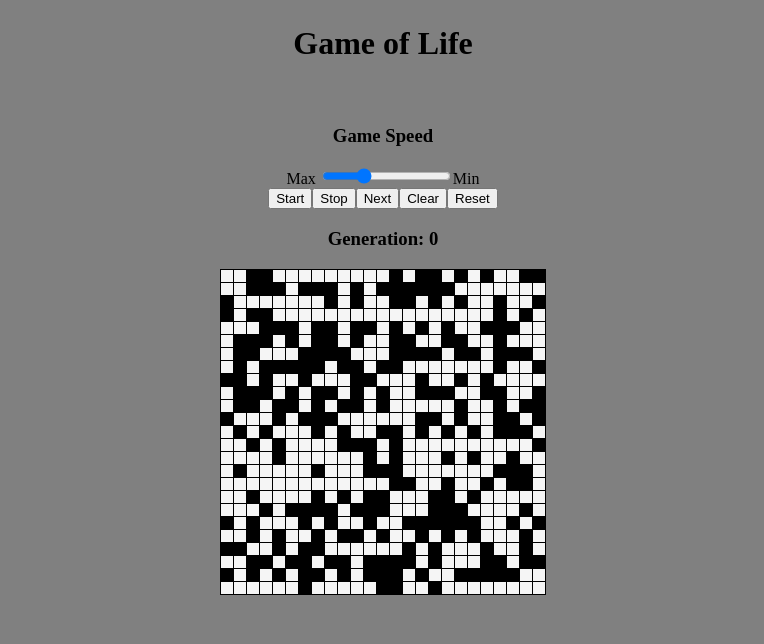
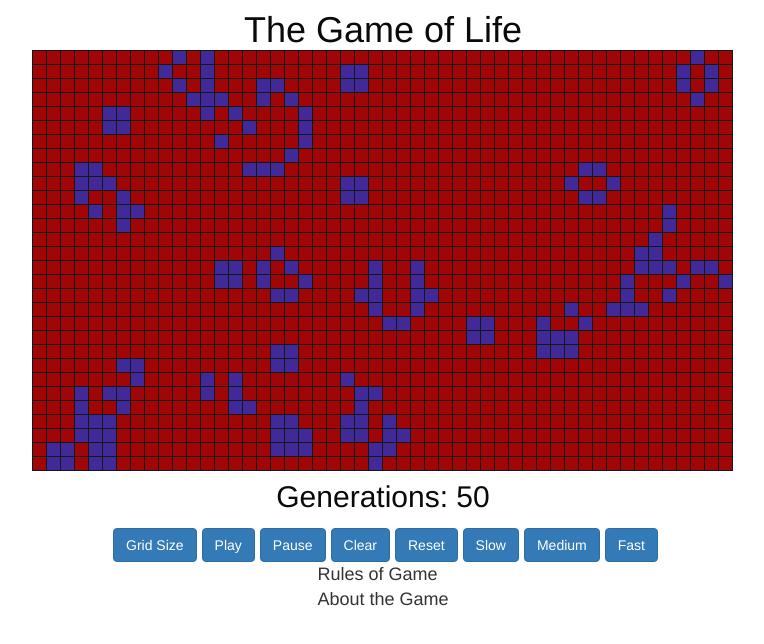
Before and after one commit to gmgower/GameOfLife, a React (Create React App) app: page / in a window 1280 px wide. Shown: the top 644 px of the page, without its empty margins (257-1021 px from the left). Built offline with nearby package versions, Linux system fonts and the light colour scheme.

Commit message:
Refactor

```diff
--- a/package.json
+++ b/package.json
@@ -6,9 +6,13 @@
     "@testing-library/jest-dom": "^4.2.4",
     "@testing-library/react": "^9.3.2",
     "@testing-library/user-event": "^7.1.2",
+    "bootstrap": "^4.5.0",
     "react": "^16.13.1",
+    "react-bootstrap": "^1.0.1",
     "react-dom": "^16.13.1",
-    "react-scripts": "3.4.1"
+    "react-redux": "^7.2.0",
+    "react-scripts": "3.4.1",
+    "redux": "^4.0.5"
   },
   "scripts": {
     "start": "react-scripts start",
--- a/public/index.html
+++ b/public/index.html
@@ -15,6 +15,7 @@
       user's mobile device or desktop. See https://developers.google.com/web/fundamentals/web-app-manifest/
     -->
     <link rel="manifest" href="%PUBLIC_URL%/manifest.json" />
+      <link rel="stylesheet" href="https://maxcdn.bootstrapcdn.com/bootstrap/3.3.7/css/bootstrap.min.css">
     <!--
       Notice the use of %PUBLIC_URL% in the tags above.
       It will be replaced with the URL of the `public` folder during the build.
--- a/src/App.css
+++ b/src/App.css
@@ -1,72 +1,92 @@
 body {
-  color: black;
-  background-color: #808080;
+  margin: 0;
 }
 
-table {
-  margin: 0 auto;
-  border-collapse: collapse;
-  background-color: #f5f5f5;
+.box {
+  display: inline-block;
+  border: 1px solid rgb(19, 25, 27);
+  width: 15px;
+  height: 15px;
+  margin-left: -1px;
+  margin-bottom: -1px;
+  }
+
+.off {
+  background-color: rgb(161, 6, 6);
 }
 
-td {
-  width: 10px;
-  height: 10px;
-  border: 1px solid black;
+.on {
+  background-color: 	rgb(65, 41, 151);
 }
 
-.alive {
-  background-color: black;
+.box:hover {
+  background: #00CCFF;
 }
 
-.container {
-  display: flex;
-  align-content: center;
-  justify-content: center;
-  flex-wrap: wrap;
+.center {
+  margin: auto;
+  display: table;
+  margin-top: 15px;
 }
 
-h1 {
-  text-align: center;
-  margin: 2% 0 5% 0;
+.grid {
+  width: 150px;
+  line-height: 0;
+  margin: auto;
+  box-shadow: 0px 0px 20px white;
+  /* margin: 80px 20px; */
 }
 
-.left {
-  width: 35%;
+h1, h2, h3, h4 {
+  color: rgb(10, 10, 10);
+  margin: auto;
   text-align: center;
+  width: 50%;
+  margin-top: 10px;
 }
 
+/* h4 {
+  margin-top: 0px;
+} */
+/* .dropdown-menu .ul .li .a{
+  list-style-type: circle;
+} */
 
-.right {
-  width: 35%;
+/* .dropdown-item{
+  list-style-type: circle;
+} */
+
+/*
+li, p {
   text-align: center;
+} */
+
+.btn-toolbar {
+  display: flex;
+  margin-left: 5px;
+
 }
 
-h2 {
-  text-align: center;
+summary {
+  /* text-align: left; */
+  font-size: large;
 }
 
+.info-container {
+  /* width: 900px; */
+  display: flex;
+  /* flex-wrap: wrap; */
+  justify-content: center;
 
-.App {
-  text-align: center;
 }
 
-/* .controls {
-  margin-bottom: 1rem;
-  display: flex;
-  flex-direction: row;
-  justify-content: center;
-} */
+.info-details {
+      text-indent: -11px;
 
-/* .controls *:not(:first-child) {
-  margin-left: 1rem;
-} */
+}
 
-/* .controls input {
-  width: 40px;
-} */
+.li-info {
+  padding: 0px 50px;
+  list-style-type: none;
 
-.world {
-  display: flex;
-  flex-direction: column;
 }
--- a/src/App.js
+++ b/src/App.js
@@ -1,262 +1,226 @@
-import React, {Component} from 'react';
+import React from 'react';
+import Buttons from './components/Buttons';
+import Grid from './components/Grid';
 import './App.css';
 
-// Size of world
-const totalWorldRows = 25;
-const totalWorldColumns = 25;
+const operations = [
+  [0, 1],
+  [0, -1],
+  [1, -1],
+  [-1, 1],
+  [1, 1],
+  [-1, -1],
+  [1, 0],
+  [-1, 0],
+];
 
-// The function's parameter defaults to less than 40% chance of being alive
-const newWorldStatus = (cellStatus = () => Math.random() < 0.4) => {
-  const grid = [];
-  // The number of arrays within the main array will match the number of rows
-  for (let row = 0; row < totalWorldRows; row++) {
-    grid[row] = [];
-    // the number of values within each of these arrays will match the number of columns
-    for (let column = 0; column < totalWorldColumns; column++) {
-      // Each boolean value will represent that state of each cell: 'alive' or 'dead'
-      grid[row][column] = cellStatus();
-    }
+class App extends React.Component {
+  constructor() {
+    super();
+    this.speed = 100;
+    this.rows = 30;
+    this.cols = 50;
+    //Setting the state which is the inital data it holds , with the first generation begining at zero and the gridFull key is assigned to the value of both
+    // Arrays by first filling the rows with all the elements inside of the array this.cols which will first begin with nothing
+    this.state = {
+      generation: 0,
+      // this is what the full grid is gonna be like we are creating an array that is as big as the rows variable and we are going to fill that with a map where
+      // we are gonna create another array which is as big as the cols variable and each element in that array is false this is ceating a 30 x 50 grid which is
+      // a two dimentional array and every element is set to false every grid cell is turned off to begin with
+      gridFull: Array(this.rows)
+        .fill()
+        .map(() => Array(this.cols).fill(false)),
+    };
   }
-  return grid;
-};
-
-// Func that receives that state of the whole world status and toggle method
-const WorldGrid = ({ worldStatus, onToggleCell }) => {
-  // Method that allows users to toggle the status of individual cells as props
-  const handleClick = (row, column) => onToggleCell(row, column);
-
-  // Each cell is represented by a table's <td> tag
-  const tr = [];
-  for (let row = 0; row < totalWorldRows; row++) {
-    const td = [];
-    for (let column = 0; column < totalWorldColumns; column++) {
-      // Clicking on cell call method being called with the cell's row and column location as arguments
-      td.push(
-        <td
-          key={`${row}, ${column}`}
-          // className attr whose value is dependent on the boolean value of the corresponding world cell
-          className={worldStatus[row][column] ? 'alive' : 'dead'}
-          onClick={() => handleClick(row, column)}
-        />
-      );
-    }
-    tr.push(<tr key={row}>{td}</tr>);
-  }
-  return (
-    <table>
-      <tbody>{tr}</tbody>
-    </table>
-  );
-};
-
-// Function component that creates a slider to change the speed of iterations
-const Slider = ({ speed, onSpeedChange }) => {
-  const handleChange = (e) => onSpeedChange(e.target.value);
-
-  return (
-    <input
-      type='range'
-      min='0'
-      max='1000'
-      step='50'
-      // current speed state
-      value={speed}
-      // method to handle the speed change as props
-      onChange={handleChange}
-    />
-  );
-};
-
-class App extends Component {
-  state = {
-    // When game starts, the world's cells status will be return by the func that generates a new world status
-    worldStatus: newWorldStatus(),
-    // World runs
-    isWorldRunning: false,
-    // Default Speed
-    speed: 300,
-    // Generation starts at 0
-    generation: 0
-  };
-
-  // Clears the world, sets the state for all cells to false
-  handleClearWorld = () => {
+  // when we originally create the 2D array every box is set to false when we use
+  // selectBox we want to change it to true
+  // add the row and col as variables
+  // we begin by making a copy of the array using a helper method arrayClone so as to not update the state directly
+  // find the box that was clicked and change it to the opposite of what it was
+  // then use set state command to update the state
+  selectBox = (row, col) => {
+    let gridCopy = arrayClone(this.state.gridFull);
+    gridCopy[row][col] = !gridCopy[row][col];
     this.setState({
-      worldStatus: newWorldStatus(() => false),
-      generation: 0
+      gridFull: gridCopy,
     });
   };
 
-  // clears the world and the status of each cell to a random boolean value by default
-  handleNewWorld = () => {
+  // creating a copy of 2d array , then being iterated  and changing random boxes to true
+  seed = () => {
+    let gridCopy = arrayClone(this.state.gridFull);
+    for (let i = 0; i < this.rows; i++) {
+      for (let j = 0; j < this.cols; j++) {
+        if (Math.floor(Math.random() * 4) === 1) {
+          gridCopy[i][j] = true;
+        }
+      }
+    }
     this.setState({
-      worldStatus: newWorldStatus(),
-      generation: 0
+      gridFull: gridCopy,
     });
   };
 
-  // Handles world's speed
-  handleSpeedChange = (newSpeed) => {
-    this.setState({ speed: newSpeed });
+  playButton = () => {
+    clearInterval(this.intervalId);
+    this.intervalId = setInterval(this.play, this.speed);
+  };
+  pauseButton = () => {
+    clearInterval(this.intervalId);
+  };
+  slow = () => {
+    this.speed = 1000;
+    this.playButton();
   };
 
-  // Handles starting the game
-  handleStart = () => {
-    this.setState({ isWorldRunning: true });
+  medium = () => {
+    this.speed= 400;
+    this.playButton();
+  }
+  fast = () => {
+    this.speed = 100;
+    this.playButton();
   };
 
-  // Handles stopping the game
-  handleStop = () => {
-    this.setState({ isWorldRunning: false });
+  clear = () => {
+    let grid = Array(this.rows)
+      .fill()
+      .map(() => Array(this.cols).fill(false));
+    this.setState({
+      gridFull: grid,
+      generation: 0,
+    });
+  };
+  gridSize = (size) => {
+    switch (size) {
+      case '1':
+        this.cols = 20;
+        this.rows = 10;
+        break;
+      case '2':
+        this.cols = 50;
+        this.rows = 30;
+        break;
+      default:
+        this.cols = 70;
+        this.rows = 50;
+    }
+    this.clear();
   };
 
-  // Handles the games progress, gets called on when making the next move
-  handleStep = () => {
-    const nextStep = (prevState) => {
-      const worldStatus = prevState.worldStatus;
-      const clonedWorldStatus = JSON.parse(JSON.stringify(worldStatus));
+  //create a play function that will be the game logic .
+  // use two variables the original state of the grid and then the second variable be a clone of the grid.
+  // loop through the entire grid using a double for loop.
+  // compute the number of neighbors a cell has by setting a variable to 0 to keep track of how many neighbors a cell has and what to do with those
+  //results.
+  //Use the array of operations to use as new indexs to write less repetative code
+  // Create two new variables as new index counters that will be used to update the number of neighbors each cell has.
+  //write an if statement to make sure we are not out of bounds when checking the number of neighbor a cell has then updating our count variable
+  // to show how many neighbors a cell has
+  play = () => {
+    let g = this.state.gridFull;
+    let g2 = arrayClone(this.state.gridFull);
 
-      // eight possible neighbors
-      const amountTrueNeighbors = (row, column) => {
-        const neighbors = [
-          [-1, -1],
-          [-1, 0],
-          [-1, 1],
-          [0, 1],
-          [1, 1],
-          [1, 0],
-          [1, -1],
-          [0, -1],
-        ];
-        // reduce neighbors, return new array of neighbors
-        return neighbors.reduce((trueNeighbors, neighbor) => {
-          const x = row + neighbor[0];
-          const y = column + neighbor[1];
-          // Calculates the amount of neighbors within the world with value true for an individual cell
-          const isNeighborOnWorld =
-            x >= 0 && x < totalWorldRows && y >= 0 && y < totalWorldColumns;
-          // No need to count more than 4 alive neighbors
-          if (trueNeighbors < 4 && isNeighborOnWorld && worldStatus[x][y]) {
-            return trueNeighbors + 1;
-          } else {
-            return trueNeighbors;
+    for (let i = 0; i < this.rows; i++) {
+      for (let j = 0; j < this.cols; j++) {
+        let count = 0;
+        operations.forEach(([x, y]) => {
+          const newI = i + x;
+          const newK = j + y;
+          if (newI >= 0 && newI < this.rows && newK >= 0 && newK < this.cols) {
+            count += g[newI][newK];
           }
-        }, 0);
-      };
+        }); //create a condition to check if cells are alive then change the next state of the grid depending on how many neighbors
+        //the cell has
+        if (g[i][j] && (count < 2 || count > 3)) g2[i][j] = false;
+        if (!g[i][j] && count === 3) g2[i][j] = true;
+      }
+    }
 
-      // Updates the cloned world’s individual cell status and returns the cloned world status
-      for (let row = 0; row < totalWorldRows; row++) {
-        for (let column = 0; column < totalWorldColumns; column++) {
-          const totalTrueNeighbors = amountTrueNeighbors(row, column);
-          if (!worldStatus[row][column]) {
-            if (totalTrueNeighbors === 3) clonedWorldStatus[row][column] = true;
-          } else {
-            if (totalTrueNeighbors < 2 || totalTrueNeighbors > 3)
-              clonedWorldStatus[row][column] = false;
-          }
-        }
-      }
-
-      return clonedWorldStatus;
-    };
-
-    // Sets the updated cloned world status to state
-    this.setState((prevState) => ({
-      worldStatus: nextStep(prevState),
-      // Adds one to the generation’s state to inform the player how many iterations have been produced so far
-      generation: prevState.generation + 1
-    }));
+    this.setState({
+      gridFull: g2,
+      generation: this.state.generation + 1,
+    });
   };
 
-  // Method to handle player requests to toggle individual cell status
-  handleToggleCell = (row, column) => {
-    // Sets the states of the world status by calling a function and passing it the previous state as argument
-    const toggleWorld = (prevState) => {
-      // Deep clones the previous world’s status to avoid modifying it by reference when updating an individual cell
-      const clonedWorldStatus = JSON.parse(
-        JSON.stringify(prevState.worldStatus)
-      );
-      // Updates an individual cell
-      clonedWorldStatus[row][column] = !clonedWorldStatus[row][column];
-      // returns the updated cloned world status, effectively updating the status of the world
-      return clonedWorldStatus;
-    };
-
-    // Calls toggleWorld
-    this.setState((prevState) => ({
-      worldStatus: toggleWorld(prevState),
-    }));
-  };
-
-  // Stop or set a timer depending on different combinations of values
-  componentDidUpdate(prevProps, prevState) {
-    const { isWorldRunning, speed } = this.state;
-    const speedChanged = prevState.speed !== speed;
-    const gameStarted = !prevState.isWorldRunning && isWorldRunning;
-    const gameStopped = prevState.isWorldRunning && !isWorldRunning;
-
-    // Stops or starts timer
-    if ((isWorldRunning && speedChanged) || gameStopped) {
-      clearInterval(this.timerID);
-    }
-
-    // The timer schedules a call to the handleStep method at the specified speed intervals
-    if ((isWorldRunning && speedChanged) || gameStarted) {
-      this.timerID = setInterval(() => {
-        this.handleStep();
-      }, speed);
-    }
+  componentDidMount() {
+    this.seed();
+    this.playButton();
   }
 
   render() {
-    const { worldStatus, isWorldRunning, speed, generation } = this.state;
-
     return (
-      <div className='App'>
-        <h1>Game of Life</h1>
-        <div>
-          <span className='speedometer'>
-            <h3>Game Speed</h3>
-            {'Max '}
-            <Slider speed={speed} onSpeedChange={this.handleSpeedChange} />
-            {'Min '}
-          </span>
+      <div>
+        <h1>The Game of Life </h1>
+        <Grid
+          gridFull={this.state.gridFull}
+          rows={this.rows}
+          cols={this.cols}
+          selectBox={this.selectBox}
+        />
+        <h2>Generations: {this.state.generation}</h2>
+        <Buttons
+          playButton={this.playButton}
+          pauseButton={this.pauseButton}
+          slow={this.slow}
+          fast={this.fast}
+          medium={this.medium}
+          clear={this.clear}
+          seed={this.seed}
+          gridSize={this.gridSize}
+        />
+        <div className='info-container'>
+          <details className='info-details'>
+            <summary>Rules of Game</summary>
+            <div>
+              <p>
+                <p>This is a no player game (NPC). The rules are as follows:</p>
+                <p>
+                  <li>
+                    Any live cell with two or three live neighbors survives.
+                  </li>
+                  <li>
+                    Any dead cell with three live neighbors becomes a live cell.
+                  </li>
+                  <li>
+                    All other live cells die in the next generation. Similarly,
+                    all other dead cells stay dead..
+                  </li>
+                </p>
+                <a
+                  href='https://en.wikipedia.org/wiki/Conway%27s_Game_of_Life'
+                  target='_blank'
+                >
+                  Conway's Game of Life (Wikipedia)
+                </a>
+              </p>
+            </div>
+          </details>
         </div>
-        <div className='container'>
-          <div>
-            <div>
-              <button type='button' onClick={this.handleStart}>
-                Start
-              </button>
-              <button type='button' onClick={this.handleStop}>
-                Stop
-              </button>
-              <button
-                type='button'
-                disabled={isWorldRunning}
-                onClick={this.handleStep}
-              >
-                Next
-              </button>
-              <button type='button' onClick={this.handleClearWorld}>
-                Clear
-              </button>
-              <button type='button' onClick={this.handleNewWorld}>
-                Reset
-              </button>
-            </div>
-            <div className='World'>
-              <h3>{`Generation: ${generation}`}</h3>
-              <WorldGrid
-              worldStatus={worldStatus}
-              onToggleCell={this.handleToggleCell}
-              />
-            </div>
-          </div>
+        <div className='info-container'>
+          <details>
+            <summary>About the Game</summary>
+            <p>
+              <li className="li-info">
+                "The game is a zero-player game, meaning that its evolution is
+                determined by its initial state, requiring no further input. One
+                interacts with the Game of Life by creating an initial
+                configuration and observing how it evolves. It is Turing
+                complete and can simulate a universal constructor or any other
+                Turing machine. Simply click on the grid to set initial state
+                and click play!"
+              </li>
+            </p>
+          </details>
         </div>
       </div>
     );
   }
 }
 
+//creating a clone of the arrays inside of the arrays , Deep clone
+function arrayClone(arr) {
+  return JSON.parse(JSON.stringify(arr));
+}
+
 export default App;
--- /dev/null
+++ b/src/components/Buttons.jsx
@@ -0,0 +1,79 @@
+import React from 'react';
+import { Button, DropdownButton, DropdownItem, ButtonToolbar, Dropdown } from 'react-bootstrap';
+import Item from 'react-bootstrap/DropdownItem';
+
+class Buttons extends React.Component {
+  handleSelect = (e) => {
+    this.props.gridSize(e);
+  };
+
+  render() {
+    return (
+      <div className='center'>
+        <ButtonToolbar>
+          <DropdownButton
+            title='Grid Size'
+            id='size-menu'
+            onSelect={this.handleSelect}
+          >
+            <Dropdown.Item eventKey='1'> 20 x 10 </Dropdown.Item>
+            <Dropdown.Item eventKey='2'> 50 x 50 </Dropdown.Item>
+            <Dropdown.Item eventKey='3'> 70 x 50 </Dropdown.Item>
+          </DropdownButton>
+
+          <Button
+            variant='secondary'
+            className='btn btn-primary'
+            onClick={this.props.playButton}
+          >
+            Play
+          </Button>
+          <Button
+            variant='secondary'
+            className='btn btn-primary'
+            onClick={this.props.pauseButton}
+          >
+            Pause
+          </Button>
+          <Button
+            variant='secondary'
+            className='btn btn-primary'
+            onClick={this.props.clear}
+          >
+            Clear
+          </Button>
+          <Button
+            variant='secondary'
+            className='btn btn-primary'
+            onClick={this.props.seed}
+          >
+            Reset
+          </Button>
+          <Button
+            variant='secondary'
+            className='btn btn-primary'
+            onClick={this.props.slow}
+          >
+            Slow
+          </Button>
+          <Button
+            variant='secondary'
+            className='btn btn-primary'
+            onClick={this.props.fast}
+          >
+            Medium
+          </Button>
+          <Button
+            variant='secondary'
+            className='btn btn-primary'
+            onClick={this.props.fast}
+          >
+            Fast
+          </Button>
+        </ButtonToolbar>
+      </div>
+    );
+  }
+}
+
+export default Buttons;
--- /dev/null
+++ b/src/components/Grid.jsx
@@ -0,0 +1,37 @@
+import React from 'react';
+import Box from './Box'
+
+class Grid extends React.Component {
+  render() {
+    const width = this.props.cols * 14;
+    let rowsArr = [];
+    let boxClass = '';
+    //for loop since we are looping through a nested array
+    for (let i = 0; i < this.props.rows; i++) {
+      for (let j = 0; j < this.props.cols; j++) {
+        let boxId = i + '_' + j;
+        //checking if the current box is true or false with a ternary operator
+        boxClass = this.props.gridFull[i][j] ? 'box on' : 'box off';
+        //we are pushing a box component that will contain all the information previously created into our rowsArr
+        rowsArr.push(
+          <Box
+            boxClass={boxClass}
+            key={boxId}
+            boxid={boxId}
+            row={i}
+            col={j}
+            selectBox={this.props.selectBox}
+          />
+        );
+      }
+    }
+    return (
+      <div className='grid' style={{ width: width }}>
+        {rowsArr}
+      </div>
+    );
+  }
+}
+
+
+export default Grid;
--- a/src/index.js
+++ b/src/index.js
@@ -2,6 +2,8 @@ import React from 'react';
 import ReactDOM from 'react-dom';
 import './index.css';
 import App from './App';
+
+
 
 ReactDOM.render(
   <React.StrictMode>
```
Also changed, not shown: src/components/Box.jsx (added, +23 -0 lines), 1 other file (tests, documents, lock files or other folders).
